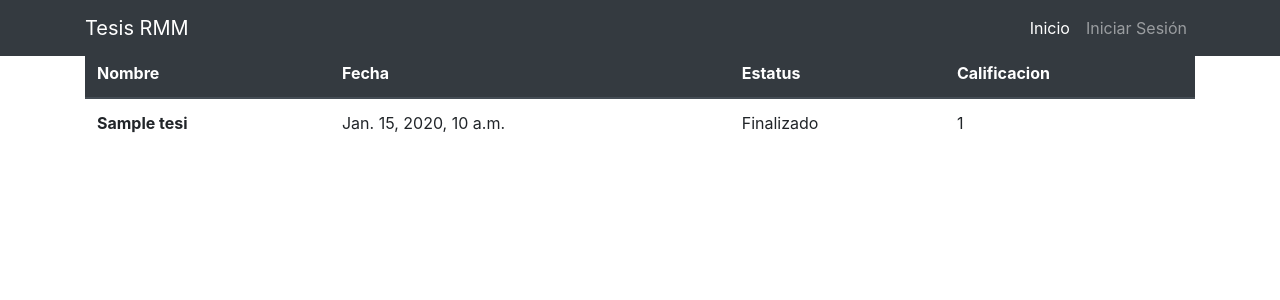
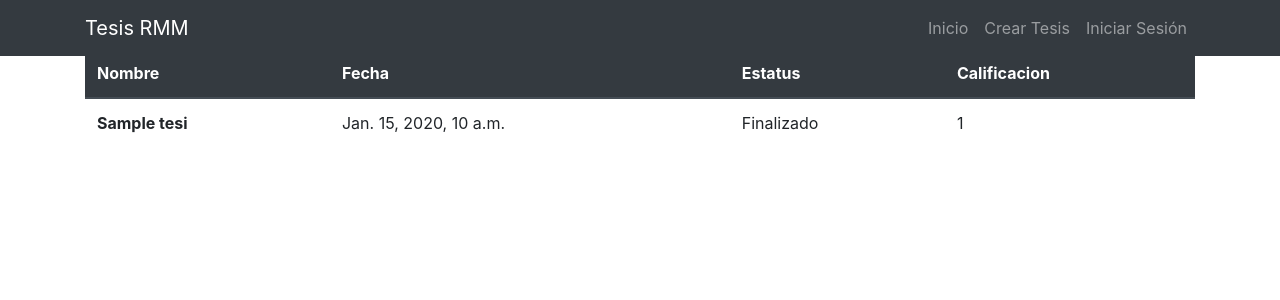
Before and after one commit to ManuEspinoza/ProyectoPython, a Django app: page /tesis/ in a window 1280 px wide. Shown: the top 300 px of the page. Run offline with Django 3.2, Linux system fonts and the light colour scheme; tables that the repository leaves empty hold one stand-in row (values such as "Sample post"); some libraries are stand-ins or nearby versions.

Commit message:
Arreglando navbar

```diff
--- a/tesisrmm/templates/tesisrmm/base.html
+++ b/tesisrmm/templates/tesisrmm/base.html
@@ -21,8 +21,11 @@
               </button>
               <div class="collapse navbar-collapse" id="navbarNav">
                   <ul class="navbar-nav ml-auto">
-                      <li class="nav-item active">
-                          <a class="nav-link" href="#">Inicio</a>
+                      <li class="nav-item">
+                          <a class="nav-link" href="{% url 'tesisrmm:index' %}">Inicio</a>
+                      </li>
+                      <li class="nav-item">
+                        <a class="nav-link" href="{% url 'tesisrmm:create' %}">Crear Tesis</a>
                       </li>
                       <li class="nav-item">
                           <a class="nav-link" href="#">Iniciar Sesión</a>
--- a/tesisrmm/urls.py
+++ b/tesisrmm/urls.py
@@ -1,7 +1,7 @@
 from django.urls import path
 from . import views
-
+app_name = 'tesisrmm'
 urlpatterns = [
     path('', views.index, name='index'),
-    path('create/', views.create, name='tesis_new'),
+    path('create/', views.create, name='create'),
 ]
```
